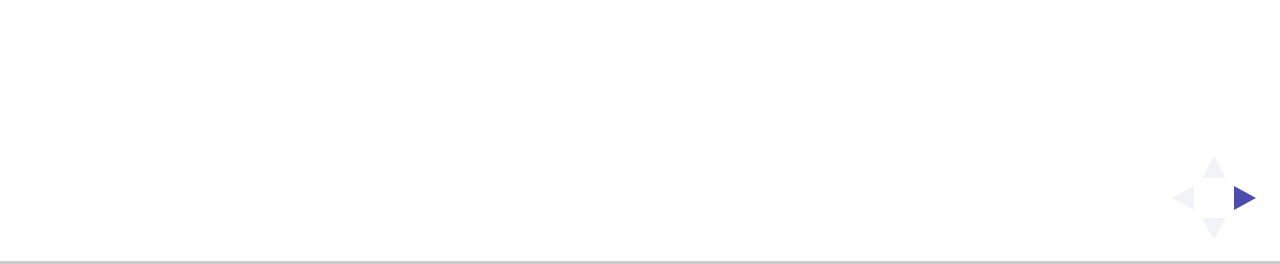
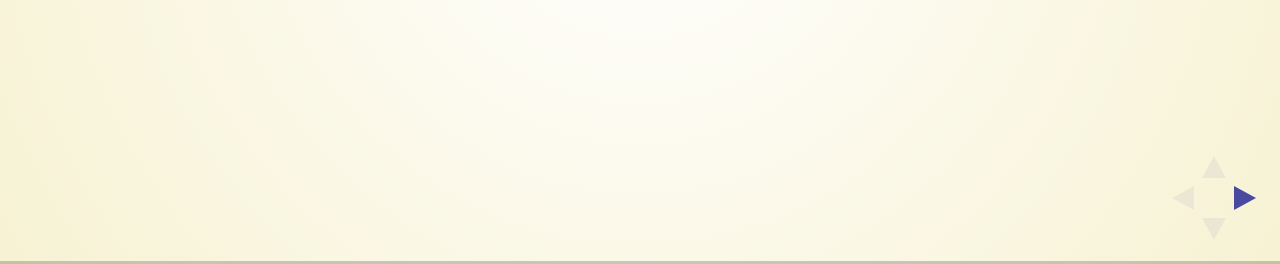
Before and after one commit to perk/ciasto-pieniadz, a website: page index.html in a window 1280 px wide. Shown: the part 536-800 px from the top of the page. Drawn offline with Linux system fonts and the light colour scheme; a web font is replaced by a local one.

Commit message:
Mieszanka stylu simple i beżowego podkładu

```diff
--- a/css/theme/simple.css
+++ b/css/theme/simple.css
@@ -11,8 +11,14 @@
  * GLOBAL STYLES
  *********************************************/
 body {
-  background: white;
-  background-color: white; }
+  background: #f7f2d3;
+  background: -moz-radial-gradient(center, circle cover, white 0%, #f7f2d3 100%);
+  background: -webkit-gradient(radial, center center, 0px, center center, 100%, color-stop(0%, white), color-stop(100%, #f7f2d3));
+  background: -webkit-radial-gradient(center, circle cover, white 0%, #f7f2d3 100%);
+  background: -o-radial-gradient(center, circle cover, white 0%, #f7f2d3 100%);
+  background: -ms-radial-gradient(center, circle cover, white 0%, #f7f2d3 100%);
+  background: radial-gradient(center, circle cover, white 0%, #f7f2d3 100%);
+  background-color: #f7f3de; }
 
 .reveal {
   font-family: "Lato", sans-serif;
```
